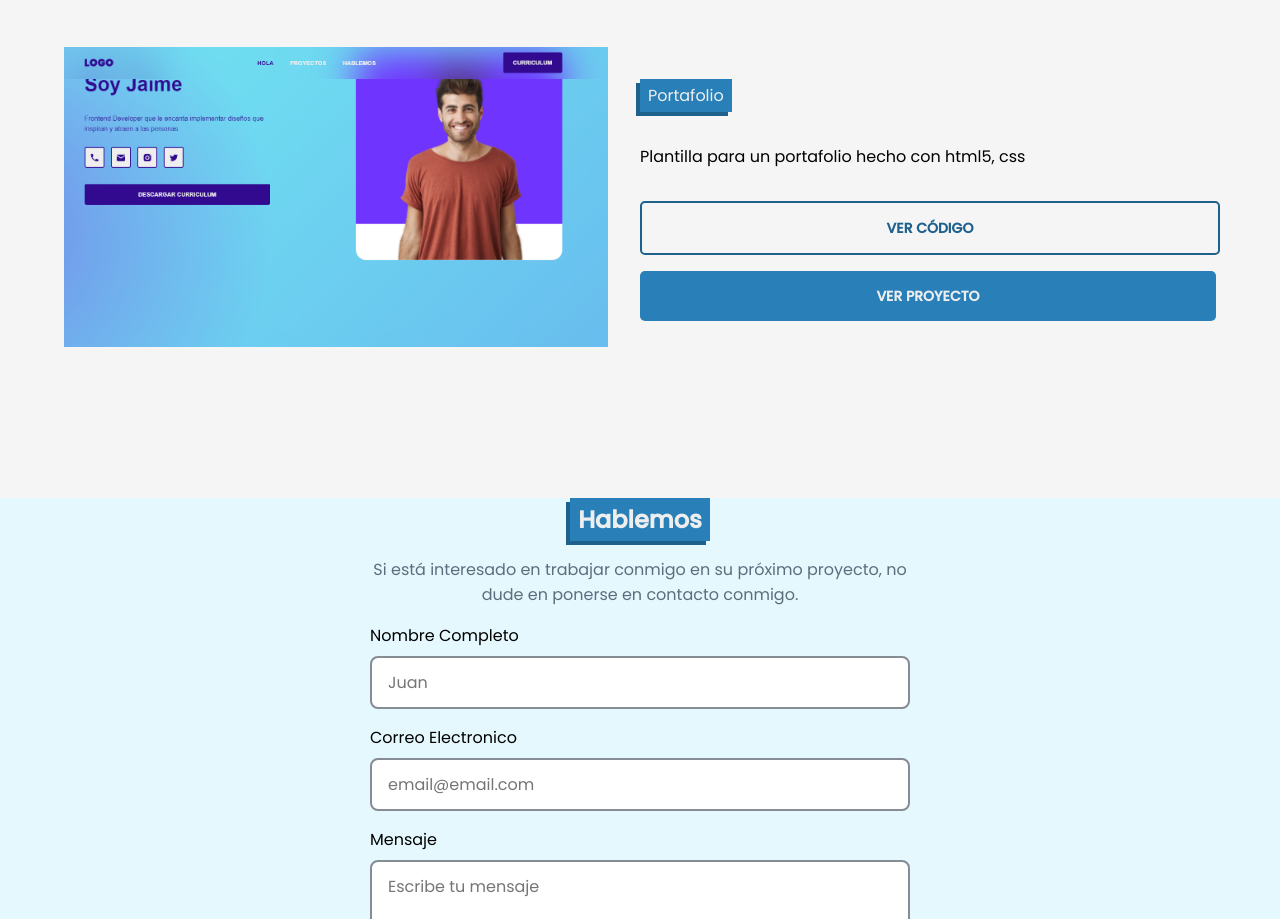
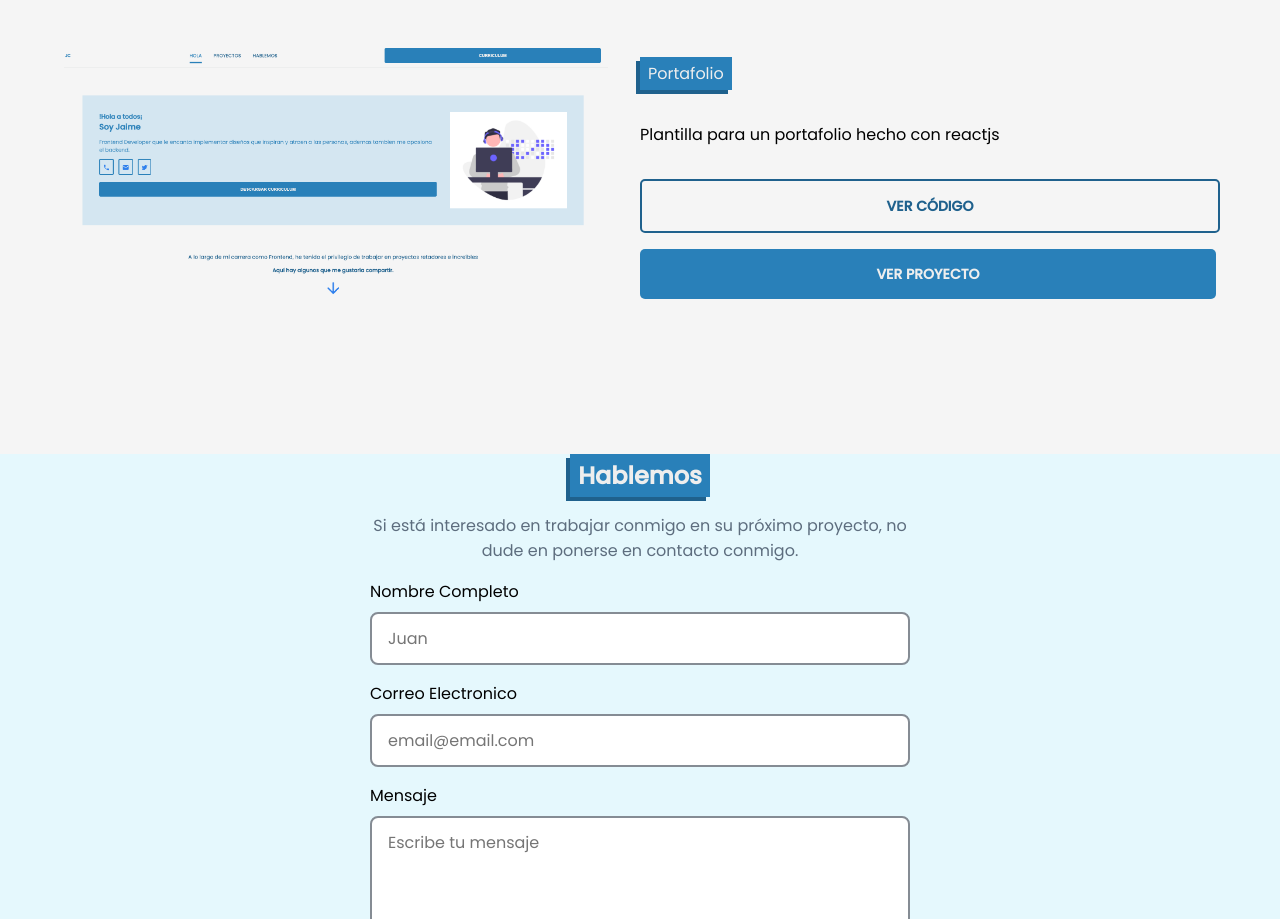
Before and after one commit to JaimeCabrera/portafolio, a React (Create React App) app: page / in a window 1280 px wide. Shown: the part 2460-3379 px from the top of the page. Built offline with nearby package versions, Linux system fonts and the light colour scheme.

Commit message:
add reactjs portafolio

```diff
--- a/public/index.html
+++ b/public/index.html
@@ -30,7 +30,7 @@
       href="https://fonts.googleapis.com/css2?family=Poppins:wght@200;300;400;500&display=swap"
       rel="stylesheet"
     />
-    <title>React App</title>
+    <title>Portafolio JC</title>
   </head>
   <body>
     <noscript>You need to enable JavaScript to run this app.</noscript>
--- a/src/App.js
+++ b/src/App.js
@@ -40,11 +40,11 @@ function App() {
           url="http://18.190.130.92/"
         />
         <Project
-          description="Plantilla para un portafolio hecho con html5, css"
+          description="Plantilla para un portafolio hecho con reactjs"
           title="Portafolio"
           img={portafolio_image}
-          code="https://github.com/JaimeCabrera/prog2api"
-          url="https://jaimecabrera.github.io/portafolio-jaume/#main"
+          code="https://github.com/JaimeCabrera/portafolio"
+          url="https://jaimecabrera.github.io/portafolio/"
         />
       </section>
       <section className="contact" id="contact">
```
Also changed, not shown: package.json (+7 -1 lines), src/assets/images/portafolio.PNG, 1 other file (tests, documents, lock files or other folders).
